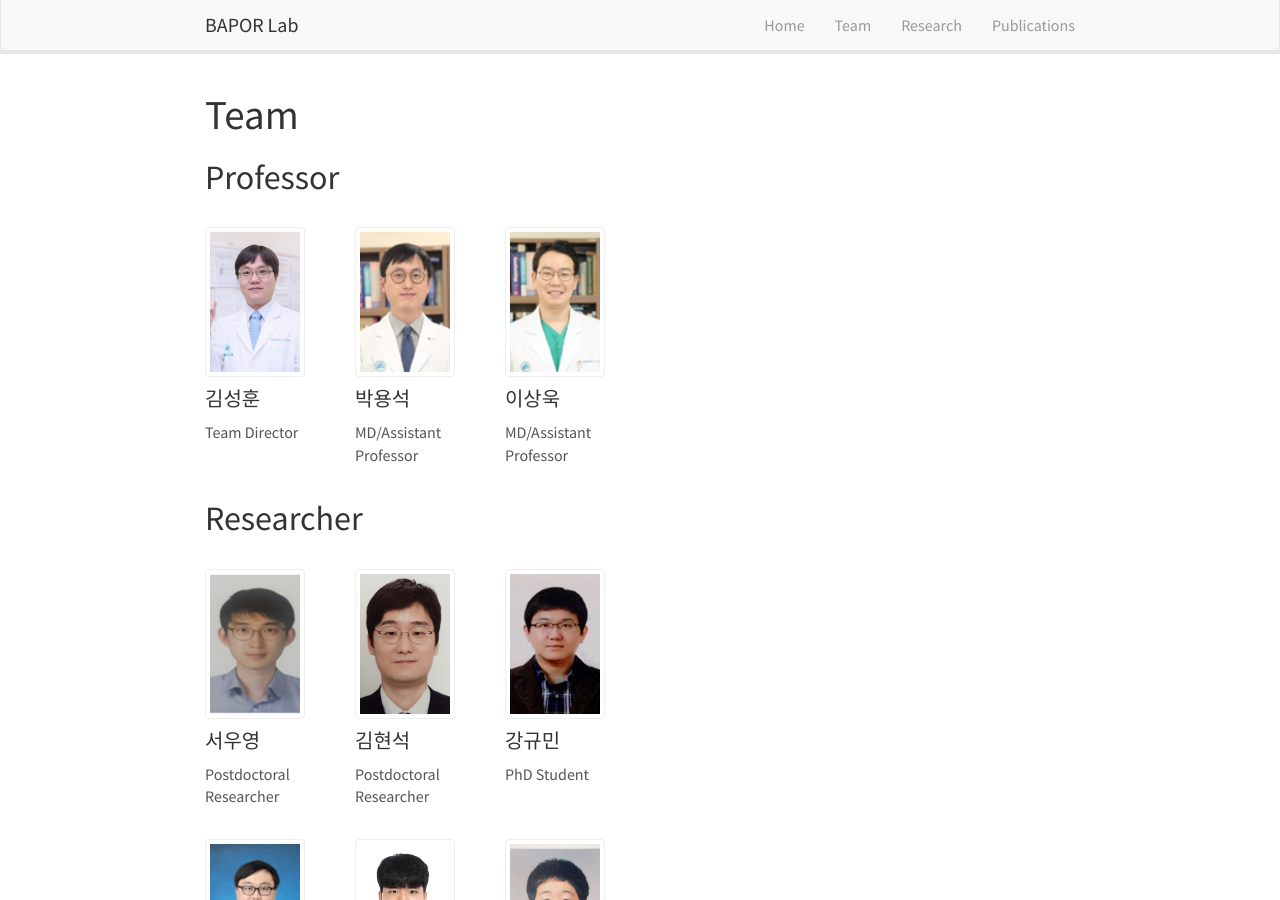
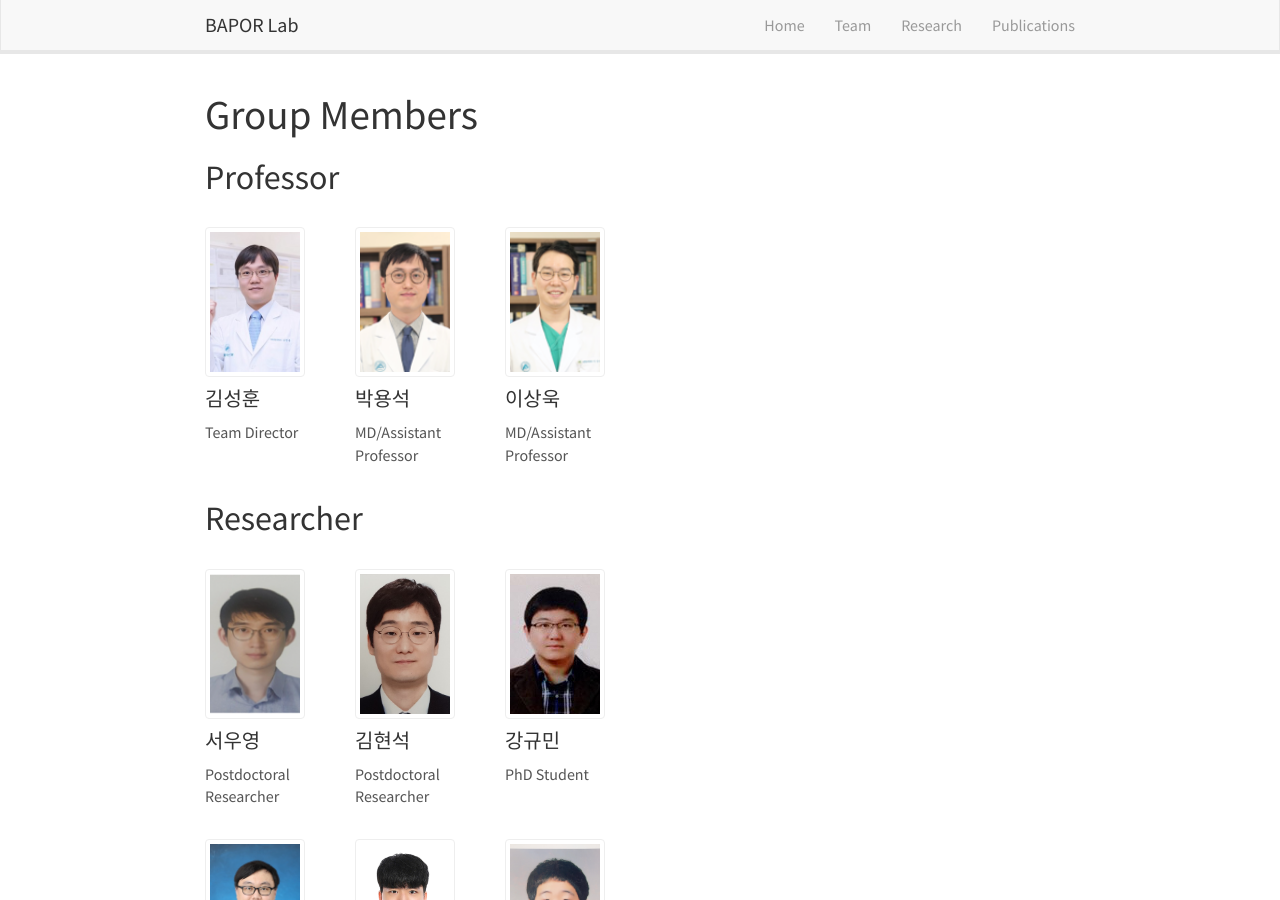
Before and after one commit to baporlab/baporlab.github.io, a Jekyll site: the page built from _pages/team/index.html, in a window 1280 px wide and 900 px high. Built offline with Jekyll 4.4.1, drawn with Linux system fonts in a browser that asks for light colours; nearby versions of some CDN libraries.

Commit message:
Update index.html

```diff
--- a/_pages/team/index.html
+++ b/_pages/team/index.html
@@ -1,5 +1,5 @@
 ---
-title: "Team"
+title: "Group Members"
 layout: default
 excerpt: "RT2 Lab: Team members"
 sitemap: false
```
